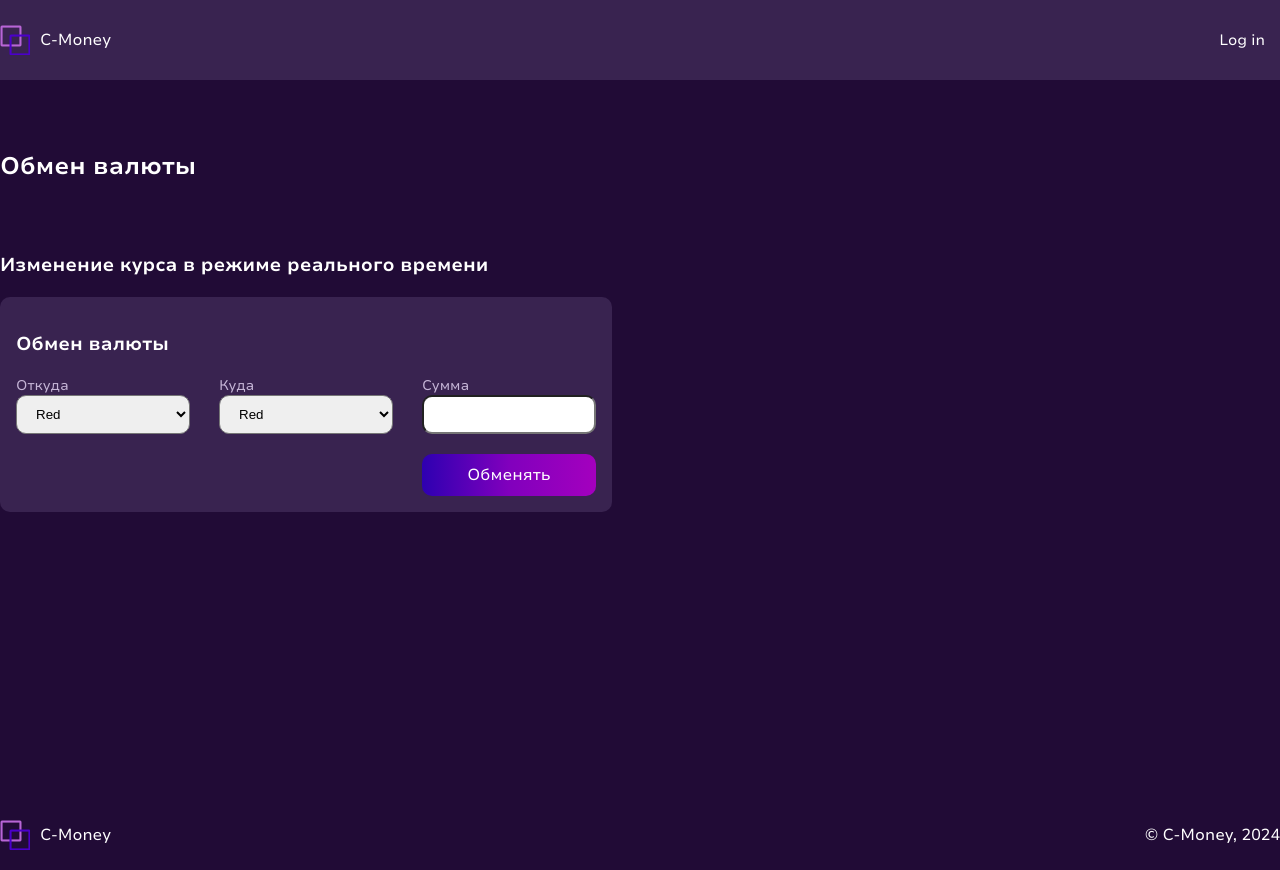
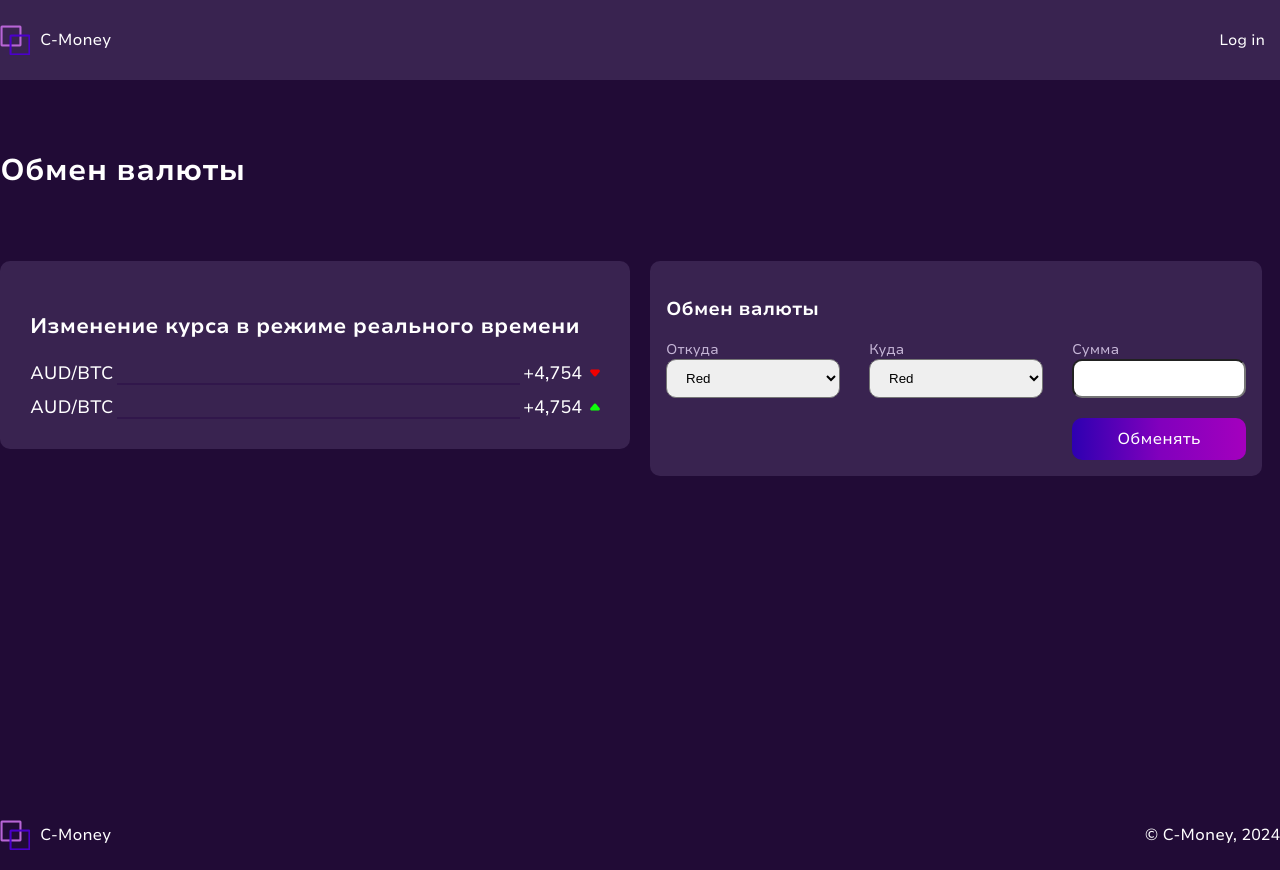
Before and after one commit to din366/Crypto-wallet, a React (Vite) app: page /exchange in a window 1280 px wide. Built offline with nearby package versions, Linux system fonts and the light colour scheme.

Commit message:
commit before create websocket change course logic. Add single change course block

```diff
--- /dev/null
+++ b/src/pages/Exchange/ChangeCourse/ChangeCounse.jsx
@@ -0,0 +1,19 @@
+import styles from "./ChangeCourse.module.scss";
+import ChangeSingleCourse from "./ChangeSingleCourse/ChangeSingleCourse.jsx";
+
+const ChangeCourse = () => {
+  return (
+    <div className={styles.changeCourseInfo}>
+      <div className={styles.changeCourseWrapper}>
+        <div className={styles.changeCourseBlock}>
+          <h3>Изменение курса в режиме реального времени</h3>
+
+          <ChangeSingleCourse isUp={false}/>
+          <ChangeSingleCourse isUp={true}/>
+        </div>
+      </div>
+    </div>
+  );
+};
+
+export default ChangeCourse;
--- /dev/null
+++ b/src/pages/Exchange/ChangeCourse/ChangeCourse.module.scss
@@ -0,0 +1,21 @@
+@import './../../../globalVars.module.scss';
+
+.changeCourseInfo{
+  width: 100%;
+  margin-bottom: 20px;
+  box-sizing: border-box;
+
+  .changeCourseWrapper{
+    display: flex;
+    background-color: $main-blocks-color;
+    border-radius: 10px;
+    width: 100%;
+    padding: 30px;
+    box-sizing: border-box;
+
+    .changeCourseBlock{
+      font-size: 18px;
+      width: 100%;
+    }
+  }
+}
--- /dev/null
+++ b/src/pages/Exchange/ChangeCourse/ChangeSingleCourse/ChangeSingleCourse.jsx
@@ -0,0 +1,22 @@
+import styles from './ChangeSingleCourse.module.scss';
+import greenArrow from './icons/arrow-green.png';
+import redArrow from './icons/arrow-red.png';
+
+const ChangeSingleCourse = ({isUp}) => {
+  return (
+    <div className={styles.changeSingleCourseWrapper}>
+      <div className={styles.courseName}>
+        <span>AUD/BTC</span>
+      </div>
+      <div className={styles.underlineBlock}></div>
+      <div className={styles.courseDynamics}>
+        <span className={styles.courseDynamicsValue}>+4,754</span>
+        <span className={styles.courseDynamicsArrow}>
+          <img className={isUp ? styles.rotateGreenArrow : styles.rotateRedArrow} src={isUp ? greenArrow : redArrow} alt=""/>
+        </span>
+      </div>
+    </div>
+  );
+};
+
+export default ChangeSingleCourse;
--- /dev/null
+++ b/src/pages/Exchange/ChangeCourse/ChangeSingleCourse/ChangeSingleCourse.module.scss
@@ -0,0 +1,48 @@
+@import './../../../../globalVars.module.scss';
+
+.changeSingleCourseWrapper{
+  display: flex;
+  justify-content: space-between;
+  width: 100%;
+  margin-bottom: 10px;
+
+  &:last-child {
+    margin-bottom: 0;
+  }
+
+  .courseName{
+
+  }
+
+  .underlineBlock{
+    width: 100%;
+    border-bottom: 2px solid $main-blocks-color-darker;
+    margin-left: 3px;
+    margin-right: 3px;
+  }
+
+  .courseDynamics{
+    display: flex;
+  }
+
+  .courseDynamicsValue{
+    margin-right: 8px;
+  }
+
+  .courseDynamicsArrow{
+    display: flex;
+    align-items: center;
+
+    .rotateGreenArrow {
+      transform: rotate(-90deg);
+    }
+
+    .rotateRedArrow {
+      transform: rotate(90deg);
+    }
+
+    img{
+      max-width: 10px;
+    }
+  }
+}
--- a/src/pages/Exchange/Exchange.jsx
+++ b/src/pages/Exchange/Exchange.jsx
@@ -1,5 +1,6 @@
 import styles from './Exchange.module.scss';
 import ExchangeForm from "./ExchangeForm/ExchangeForm.jsx";
+import ChangeCourse from "./ChangeCourse/ChangeCounse.jsx";
 
 const Exchange = () => {
   return (
@@ -9,15 +10,14 @@ const Exchange = () => {
           <h2 className={styles.exchangeTitle}>Обмен валюты</h2>
         </div>
 
-        <div className={styles.exchangeWrapper}>
-          <div className={styles.changeCourcesBlock}>
-            <h3>Изменение курса в режиме реального времени</h3>
+        <div className={styles.exchangeFlexWrapper}>
+          <ChangeCourse />
+
+          <div className={styles.exchangeCurrency}>
+            <ExchangeForm />
           </div>
         </div>
 
-        <div className={styles.exchangeCurrency}>
-          <ExchangeForm />
-        </div>
       </div>
     </div>
   );
--- a/src/pages/Exchange/Exchange.module.scss
+++ b/src/pages/Exchange/Exchange.module.scss
@@ -15,6 +15,7 @@
 
 .exchangeTitle {
   margin: 0;
+  font-size: 30px;
 }
 
 .exchangeCurrency{
@@ -23,3 +24,10 @@
   padding: 16px;
   border-radius: 10px;
 }
+
+.exchangeFlexWrapper{
+  box-sizing: border-box;
+  display: grid;
+  grid-template-columns: 1fr 1fr;
+  gap: 20px;
+}
```
Also changed, not shown: src/pages/Exchange/ChangeCourse/ChangeSingleCourse/icons/arrow-green.png (added), src/pages/Exchange/ChangeCourse/ChangeSingleCourse/icons/arrow-red.png (added).
